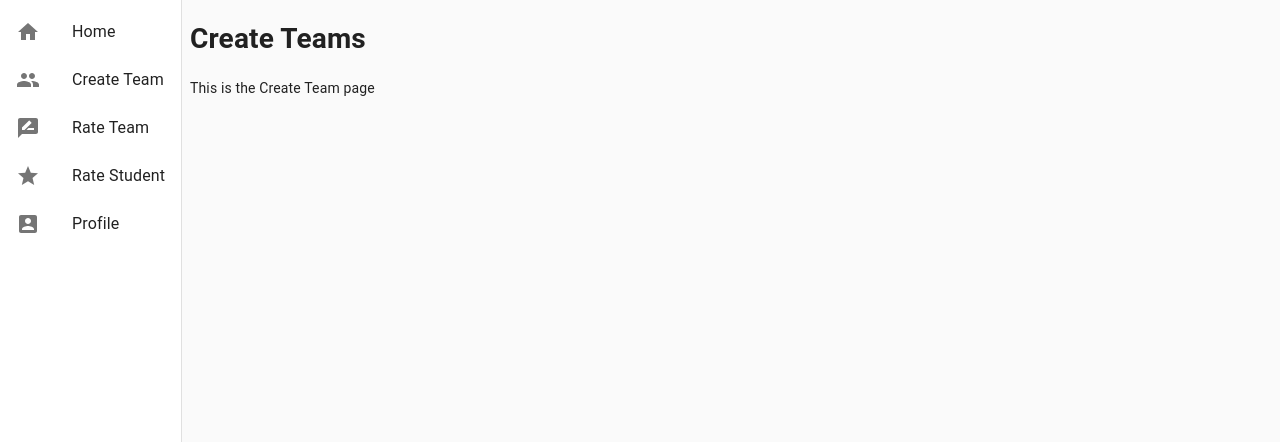
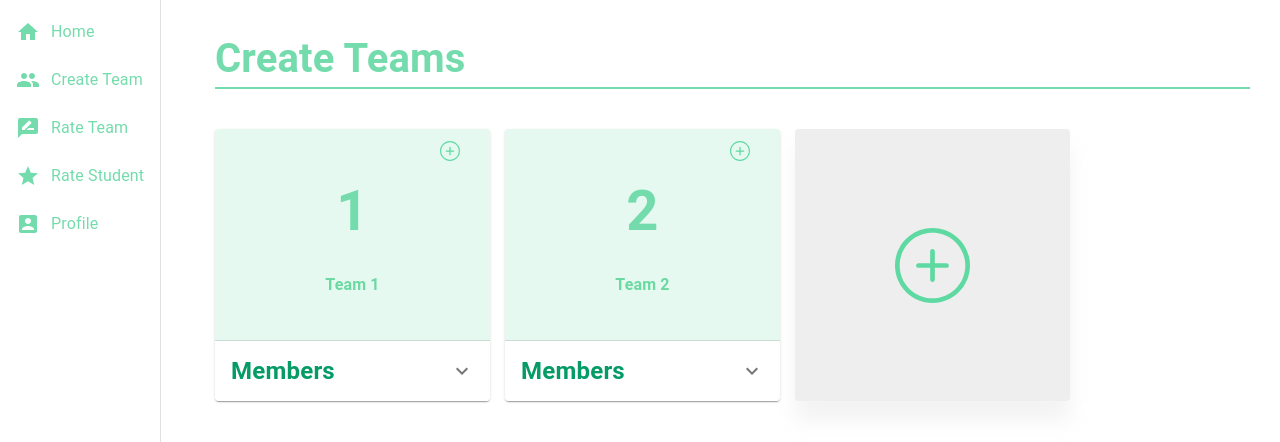
Before and after one commit to amyhua98/csc394-peer-review, a React (Create React App) app: page /Create-Team in a window 1280 px wide. Shown: the top 442 px of the page. Built offline with nearby package versions, Linux system fonts and the light colour scheme.

Commit message:
create teams page ui done

```diff
--- a/src/App.css
+++ b/src/App.css
@@ -33,3 +33,17 @@
 .rate > label:hover ~ input:checked ~ label {
   color: #c59b08;
 }
+
+
+.div-wraps{
+  width: 100%;
+  padding: 30px;
+}
+
+h2{
+  font-size: 40px;
+  font-weight: bold;
+  border-bottom: 2px solid rgbA(116,219,172, 1);
+  margin: 0;
+  color:#74dbac;
+}
--- a/src/CreateTeam.jsx
+++ b/src/CreateTeam.jsx
@@ -1,7 +1,206 @@
 import React from "react";
+import { makeStyles } from '@material-ui/core/styles';
+import Card from '@material-ui/core/Card';
+import CardActions from '@material-ui/core/CardActions';
+import CardContent from '@material-ui/core/CardContent';
+import Button from '@material-ui/core/Button';
+import Typography from '@material-ui/core/Typography';
+import List from '@material-ui/core/List';
+import ListItem from '@material-ui/core/ListItem';
+import ListItemText from '@material-ui/core/ListItemText';
+import addSvg from './assets/images/add.svg';
+import Accordion from '@material-ui/core/Accordion';
+import AccordionSummary from '@material-ui/core/AccordionSummary';
+import AccordionDetails from '@material-ui/core/AccordionDetails';
+import ExpandMoreIcon from '@material-ui/icons/ExpandMore';
 
-const createTeam = props => {
-  return <div><h1>Create Teams</h1>This is the Create Team page</div>;
+const useStyles = makeStyles({
+  root: {
+    minWidth: 275,
+    maxWidth:200,
+    padding: 0,
+    position: 'relative',
+    background: 'rgbA(116,219,172,0.18)',
+  },
+  inner: {
+    padding: 0,
+  },
+  cardsRow: {
+    display: 'flex',
+    padding: '40px 0',
+  },
+  itemWrap: {
+    marginRight: 15,
+  },
+  bullet: {
+    display: 'inline-block',
+    margin: '0 2px',
+    transform: 'scale(0.8)',
+  },
+  title: {
+    fontSize: 56,
+    textAlign: 'center',
+    color: '#74dbac',
+    marginTop: '40px',
+    fontWeight: 'bold',
+  },
+  pos: {
+    marginBottom: 12,
+    textAlign: 'center',
+    color: '#6ad9a2',
+    fontWeight: '600',
+  },
+  members: {
+    fontWeight: 'bold',
+    fontSize: '24px',
+  },
+  addBtnWrap: {
+    position: 'absolute',
+    top: 0,
+    right: 0,
+  },
+  addBtn: {
+    backgroundColor: 'transparent',
+  },
+  addBtn:{
+    '&:hover': {
+      backgroundColor: 'transparent',
+    },
+    '&:hover img': {
+      width: 25,
+    },
+  },
+  img: {
+    width: 20,
+    transition: 'all 0.2s'
+  },
+  accordion: {
+    border: 'none',
+    boxShadow: 'none',
+    color: 'rgb(5,155,103)',
+  },
+  AddTeamDiv: {
+    width: 275,
+    height: 272,
+    background: '#eee',
+    display: 'flex',
+    alignItems: 'center',
+    justifyContent: 'center',
+    boxShadow: '0 20px 20px rgba(238, 238, 238, 0.7)',
+    transition: 'all 0.2s',
+    cursor: 'pointer',
+    '&  img': {
+      width: 75,
+    },
+    '&:hover': {
+      marginTop: '-15px',
+      boxShadow: 'none',
+    }
+  }
+});
+
+export default function CreateTeam() {
+  const classes = useStyles();
+  return (
+  <div className="div-wraps">
+    <h2>Create Teams</h2>
+    <div className={classes.cardsRow}>
+      <div className={classes.itemWrap}>
+      <Card className={classes.root}>
+      <CardContent className={classes.inner}>
+        <Typography className={classes.title} color="textSecondary" gutterBottom>
+          1
+        </Typography>
+        <Typography className={classes.pos} color="textSecondary">
+          Team 1
+        </Typography>
+      </CardContent>
+      <CardContent className={classes.lists}>
+
+      </CardContent>
+      <Accordion className={classes.accordion}>
+        <AccordionSummary
+          expandIcon={<ExpandMoreIcon />}
+          aria-controls="panel1a-content"
+          id="panel1a-header"
+        >
+          <Typography  className={classes.members}>Members</Typography>
+        </AccordionSummary>
+        <AccordionDetails>
+          <Typography>
+          <List>
+                <ListItem>
+                  <ListItemText> Amy </ListItemText>
+                </ListItem>
+                <ListItem>
+                  <ListItemText> Ingrid </ListItemText>
+                </ListItem>
+                <ListItem>
+                  <ListItemText> Usman </ListItemText>
+                </ListItem>
+            </List>
+          </Typography>
+        </AccordionDetails>
+      </Accordion>
+      <CardActions className={classes.addBtnWrap}>
+        <Button size="small" className={classes.addBtn} tile="Add Member">
+          <img  className={classes.img} alt="Remy Sharp" src={addSvg} />
+        </Button>
+      </CardActions>
+    </Card>
+      </div>
+      <div className={classes.itemWrap}>
+      <Card className={classes.root}>
+      <CardContent className={classes.inner}>
+        <Typography className={classes.title} color="textSecondary" gutterBottom>
+          2
+        </Typography>
+        <Typography className={classes.pos} color="textSecondary">
+          Team 2
+        </Typography>
+      </CardContent>
+      <CardContent className={classes.lists}>
+
+      </CardContent>
+      <Accordion className={classes.accordion}>
+        <AccordionSummary
+          expandIcon={<ExpandMoreIcon />}
+          aria-controls="panel1a-content"
+          id="panel1a-header"
+        >
+          <Typography  className={classes.members}>Members</Typography>
+        </AccordionSummary>
+        <AccordionDetails>
+          <Typography>
+          <List>
+                <ListItem>
+                  <ListItemText> Amy </ListItemText>
+                </ListItem>
+                <ListItem>
+                  <ListItemText> Ingrid </ListItemText>
+                </ListItem>
+                <ListItem>
+                  <ListItemText> Usman </ListItemText>
+                </ListItem>
+            </List>
+          </Typography>
+        </AccordionDetails>
+      </Accordion>
+      <CardActions className={classes.addBtnWrap}>
+        <Button size="small" className={classes.addBtn} tile="Add Member">
+          <img  className={classes.img} alt="Remy Sharp" src={addSvg} />
+        </Button>
+      </CardActions>
+    </Card>
+      </div>
+      <div className={classes.itemWrap}>
+        <Button className={classes.AddTeamDiv}>
+          <img className={classes.img} alt="Remy Sharp" src={addSvg} />
+        </Button>
+        </div>
+    </div>
+  </div>
+  );
 };
 
-export default createTeam;
+// /export default createTeam;
--- a/src/Drawer.jsx
+++ b/src/Drawer.jsx
@@ -16,7 +16,22 @@ import AccountBoxRoundedIcon from '@material-ui/icons/AccountBoxRounded';
 
 const useStyles = makeStyles({
   drawer: {
-    width: "190px"
+    width: "185px"
+  },
+  drawerList: {
+    '& span': {
+      color: '#74dbac'
+    }
+  },
+  icon:{
+    '& svg ': {
+      fill: '#74dbac'
+    },
+  },
+  drawerBox: {
+    '& div:first-child ': {
+      minWidth: '35px'
+    },
   }
 });
 
@@ -57,9 +72,9 @@ const Drawer = props => {
         {itemsList.map((item, index) => {
           const { text, icon, onClick } = item;
           return (
-            <ListItem button key={text} onClick={onClick}>
-              {icon && <ListItemIcon>{icon}</ListItemIcon>}
-              <ListItemText primary={text} />
+            <ListItem className={classes.drawerBox} button key={text} onClick={onClick}>
+              {icon && <ListItemIcon className={classes.icon}>{icon}</ListItemIcon>}
+              <ListItemText className={classes.drawerList} primary={text} />
             </ListItem>
           );
         })}
--- a/src/styles.css
+++ b/src/styles.css
@@ -2,3 +2,6 @@
   font-family: sans-serif;
   text-align: center;
 }
+body {
+    background-color: transparent !important;
+}
```
Also changed, not shown: src/assets/images/add.svg (added).
